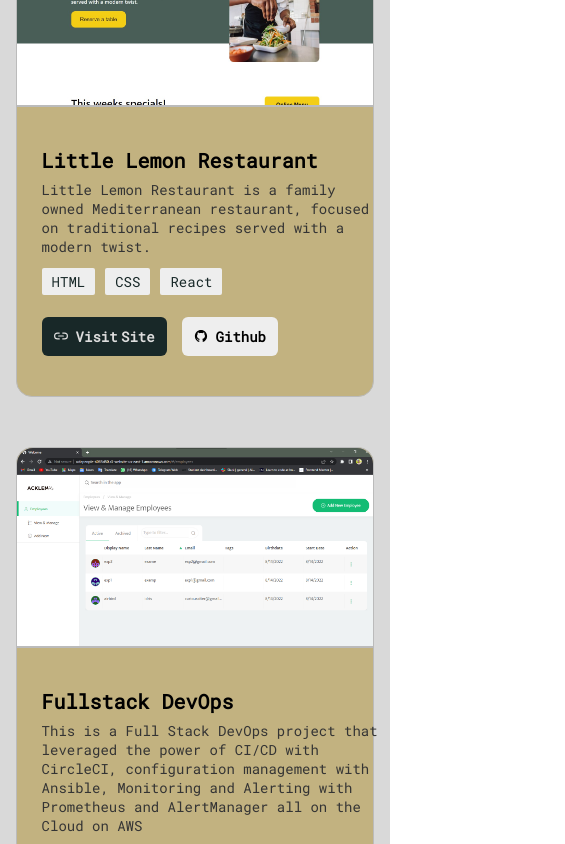
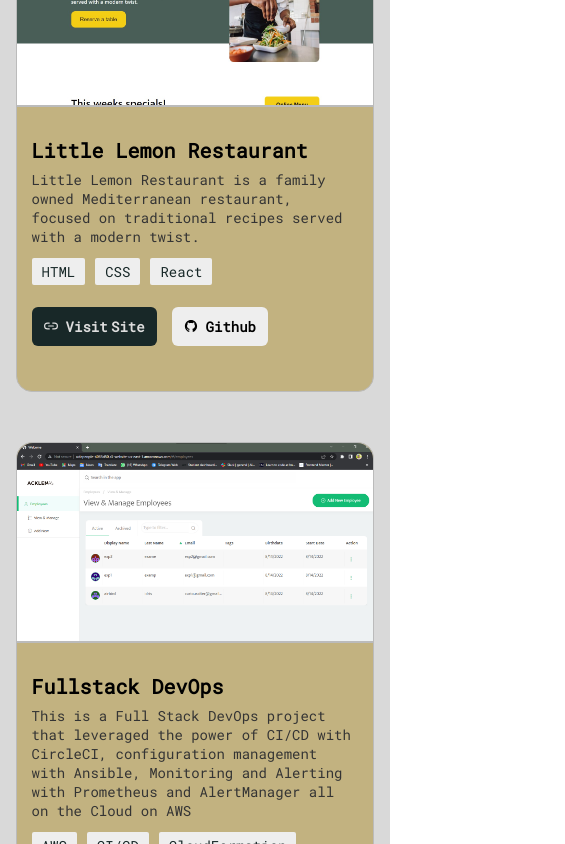
Before and after one commit to scisamir/samiridris, a React (Vite) app: page / in a window 390 px wide. Shown: the part 1020-1864 px from the top of the page, 565 px wide, since content can reach past the window. Built offline with nearby package versions, Linux system fonts and the light colour scheme.

Commit message:
improve project cards styling

```diff
--- a/src/pages/Projects/Project/styles.css
+++ b/src/pages/Projects/Project/styles.css
@@ -45,6 +45,7 @@
 .project_description .tools {
     display: flex;
     gap: 10px;
+    flex-wrap: wrap;
 }
 
 .project_description .tools span {
@@ -101,11 +102,11 @@
         border-bottom: 2px solid #BBBBBB;
         border-bottom-left-radius: 0px;
         border-top-right-radius: 16px;
-        border-right: 0;
     }
     .project_description {
         width: 100%;
-        margin-left: 15px;
+        padding: 15px;
+        padding-top: 0;
     }
     .project_description h2 {
         font-size: 20px;
```
